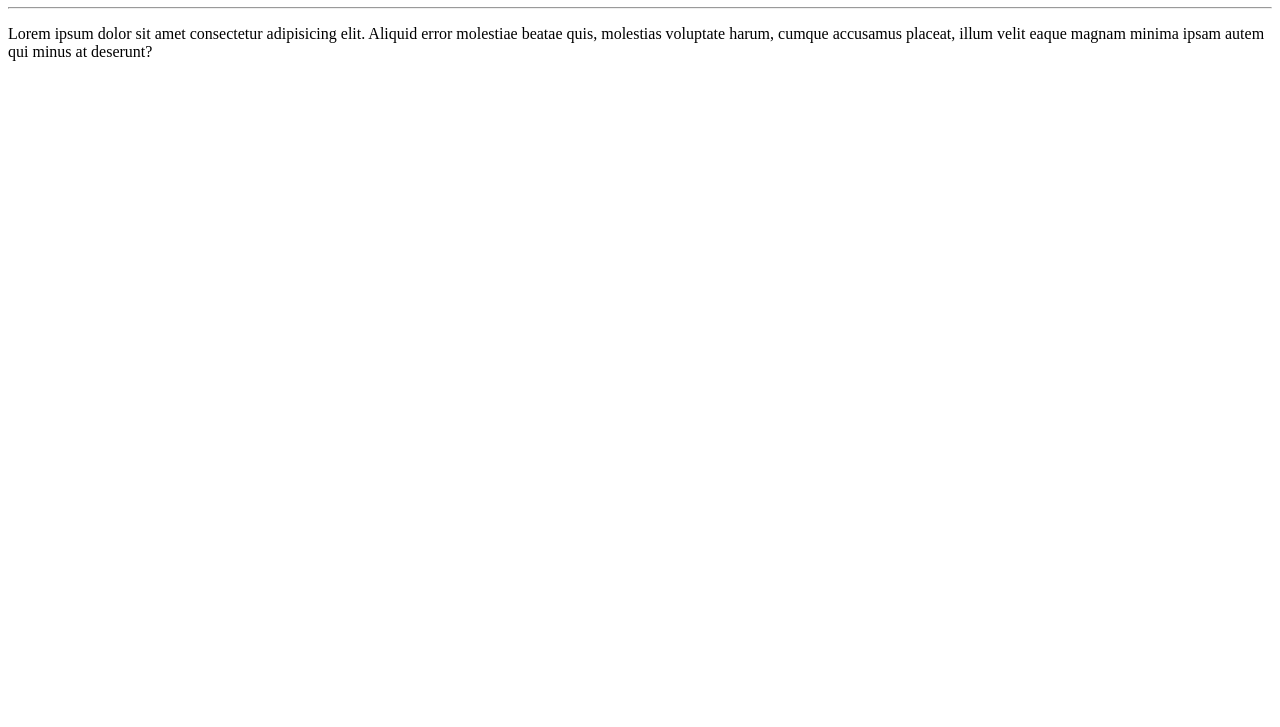
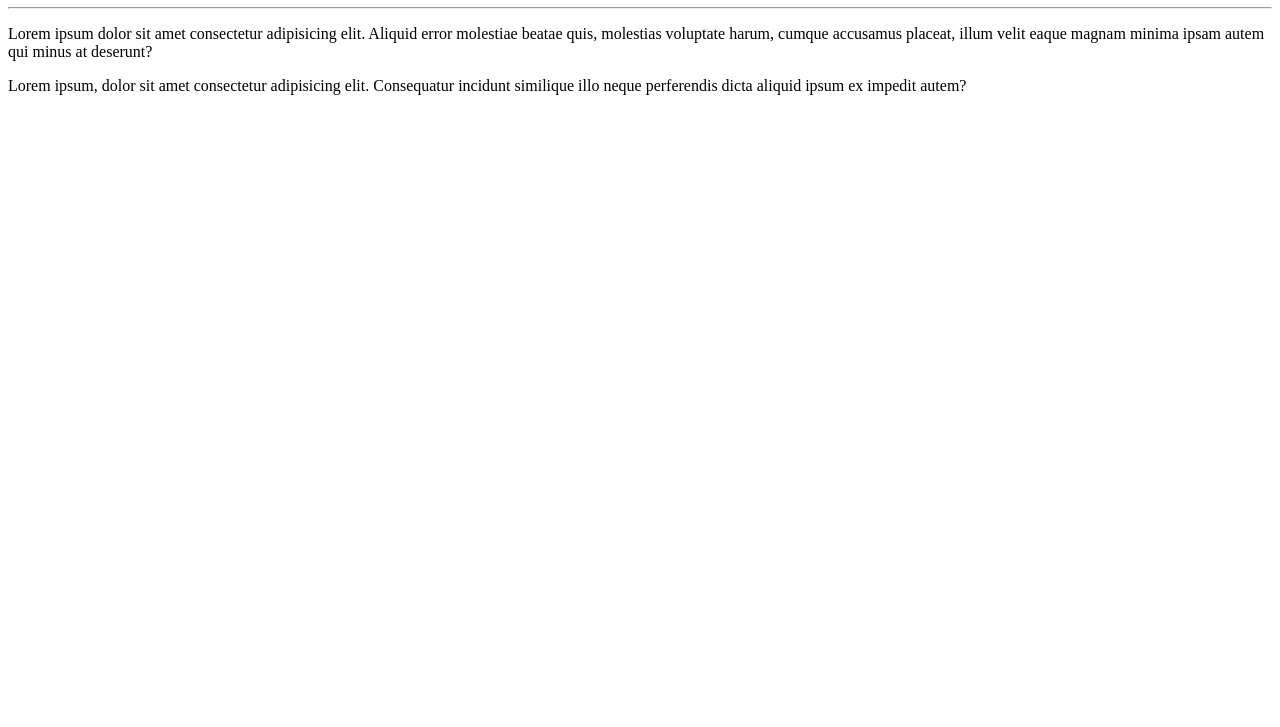
Before and after one commit to RianAlvesTi/ola-mudndo, a plain HTML site: page site exp/index.html in a window 1280 px wide. Shown: the part 73-800 px from the top of the page. Drawn offline with Linux system fonts and the light colour scheme.

Commit message:
adicionei um parágrafo

```diff
--- a/site exp/index.html
+++ b/site exp/index.html
@@ -9,5 +9,6 @@
     <h1>olá, mundo!</h1>
     <hr>
     <p>Lorem ipsum dolor sit amet consectetur adipisicing elit. Aliquid error molestiae beatae quis, molestias voluptate harum, cumque accusamus placeat, illum velit eaque magnam minima ipsam autem qui minus at deserunt?</p>
+    <p>Lorem ipsum, dolor sit amet consectetur adipisicing elit. Consequatur incidunt similique illo neque perferendis dicta aliquid ipsum ex impedit autem?</p>
 </body>
 </html>
```
